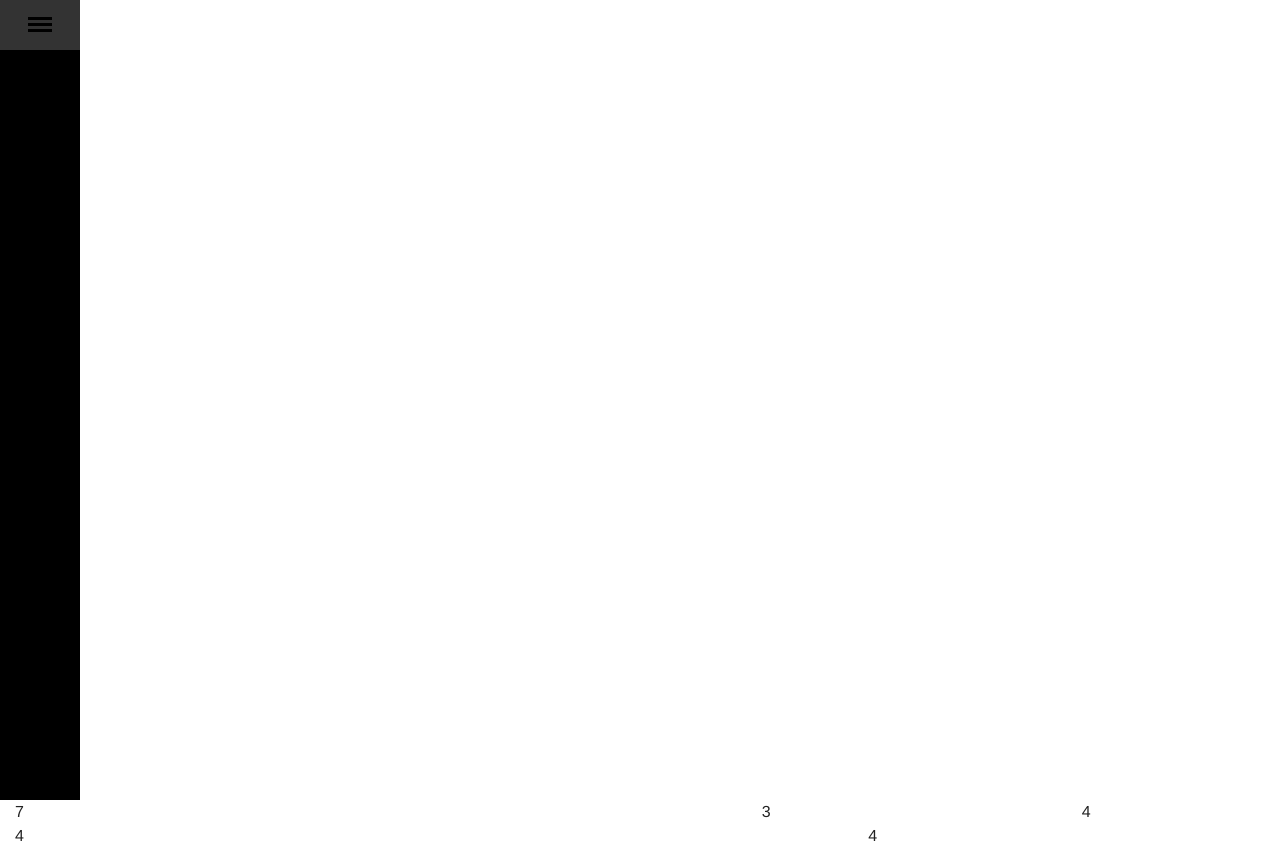
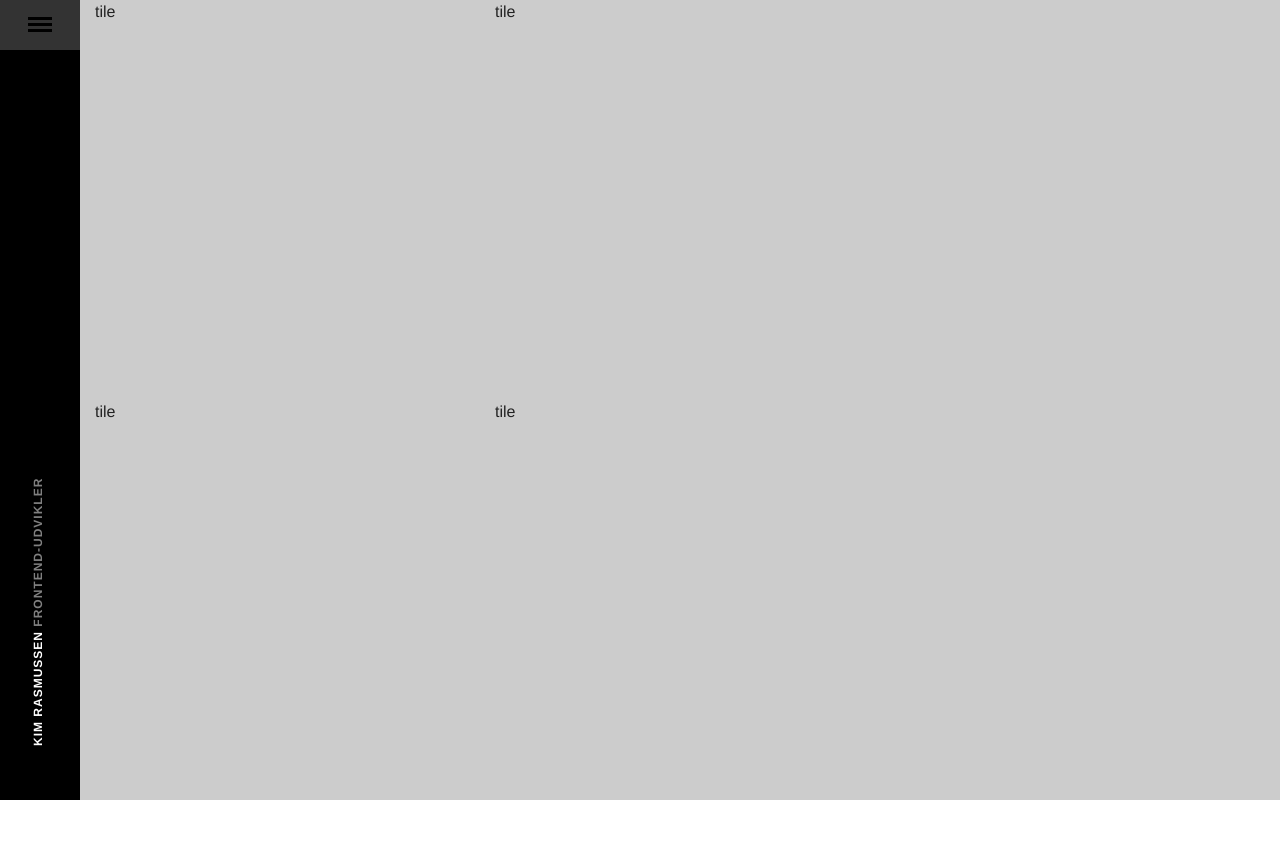
Before and after one commit to go4web/go4web.dk, a website: page index.html in a window 1280 px wide. After the commit the page ends 800 px from the top, so only its background shows below. Drawn offline with nearby package versions, Linux system fonts and the light colour scheme.

Commit message:
First take on tiles layout on frontpage

```diff
--- a/assets/scss/app.scss
+++ b/assets/scss/app.scss
@@ -9,7 +9,9 @@
 @import "shared/mixins";
 
 // Page modules
+@import "modules/main";
 @import "modules/header";
+@import "modules/tiles";
 //@import "modules/navigation";
 
 // Page shared
--- a/assets/scss/modules/_header.scss
+++ b/assets/scss/modules/_header.scss
@@ -1,13 +1,12 @@
 header {
-
 	@media #{$small-only} {
 		width: 100%;
-		height: 80px;
 	}
 
 	@media #{$medium-up} {
 		width: 80px;
 		height: 100vh;
+		float: left;
 	}
 }
 
@@ -17,7 +16,8 @@ header {
 	background: #000;
 
 	@media #{$small-only} {
-		height: 80px;
+		height: 50px;
+
 	}
 	@media #{$medium-up} {
 		height: 100vh;
@@ -146,3 +146,28 @@ nav {
 	}
 
 }
+
+.vertical-name {
+	@media #{$small-only} {
+		display: none;
+	}
+	@include transform(rotate(-90deg) translateY(1px));
+	@include transform-origin(0 0);
+
+	display: block;
+	position: absolute;
+	left: 0;
+	bottom: -20px;
+	z-index: 200;
+	width: 300px;
+
+	h6 {
+		color: $white;
+		letter-spacing: 1px;
+		text-transform: uppercase;
+		font-size: rem-calc(12);
+		span {
+			color: darken($white, 50%);
+		}
+	}
+}
--- /dev/null
+++ b/assets/scss/modules/_main.scss
@@ -0,0 +1,10 @@
+main {
+	@media #{$small-only} {
+		display: none;
+	}
+	@media #{$medium-up} {
+		padding-left: 80px;
+		width: 100%;
+		height: 100%;
+	}
+}
--- /dev/null
+++ b/assets/scss/modules/_tiles.scss
@@ -0,0 +1,17 @@
+.tiles {
+	position: relative;
+	width: 100%;
+}
+
+
+
+.tiles-row {
+	@include clearfix();
+	height: 50vh;
+	width: 100%;
+}
+
+.tile {
+	background: #ccc;
+	height: 100%;
+}
--- a/index.html
+++ b/index.html
@@ -23,6 +23,9 @@
                     <span aria-hidden="true"></span>
                 </div>
             </button>
+            <div class="vertical-name">
+                <h6>Kim Rasmussen <span>Frontend-udvikler</span></h6>
+            </div>
         </div>
         <div class="nav-menu" id="js-nav-menu">
             <nav>
@@ -34,38 +37,35 @@
                     <li><a href="#" title="">Nav item 5</a></li>
                 </ul>
             </nav>
-            <address>
-                dbdfb
-            </address>
-            <div class="social-links">
+            <footer>
+                <address>
+                    dbdfb
+                </address>
+                <div class="social-links">
 
-            </div>
+                </div>
+            </footer>
         </div>
     </header>
 
     <main>
-            <article class="small-12 medium-8 large-7 columns">
-                    7
-            </article>
-
-            <article class="small-12 medium-4 large-3 columns">
-                    3
-            </article>
-            <article class="small-12 medium-6 large-2 columns">
-                    4
-            </article>
-            <article class="small-12 medium-3 large-4 columns">
-                    4
-            </article>
-            <article class="small-12 medium-3 large-4 columns">
-                    4
-            </article>
-
+        <div class="tiles-row">
+            <div class="large tile large-4 columns">
+                tile
+            </div>
+            <div class="small tile large-8 columns">
+                tile
+            </div>
+        </div>
+        <div class="tiles-row">
+            <div class="large tile large-4 columns">
+                tile
+            </div>
+            <div class="small tile large-8 columns">
+                tile
+            </div>
+        </div>
     </main>
-
-    <footer>
-
-    </footer>
 
     <script src="http://ajax.googleapis.com/ajax/libs/jquery/2.1.0/jquery.min.js"></script>
     <script>(window.jQuery) || document.write('<script src="/public/scripts/vendor/jquery.js"><\/script>')</script>
```
Also changed, not shown: public/css/app.css.
